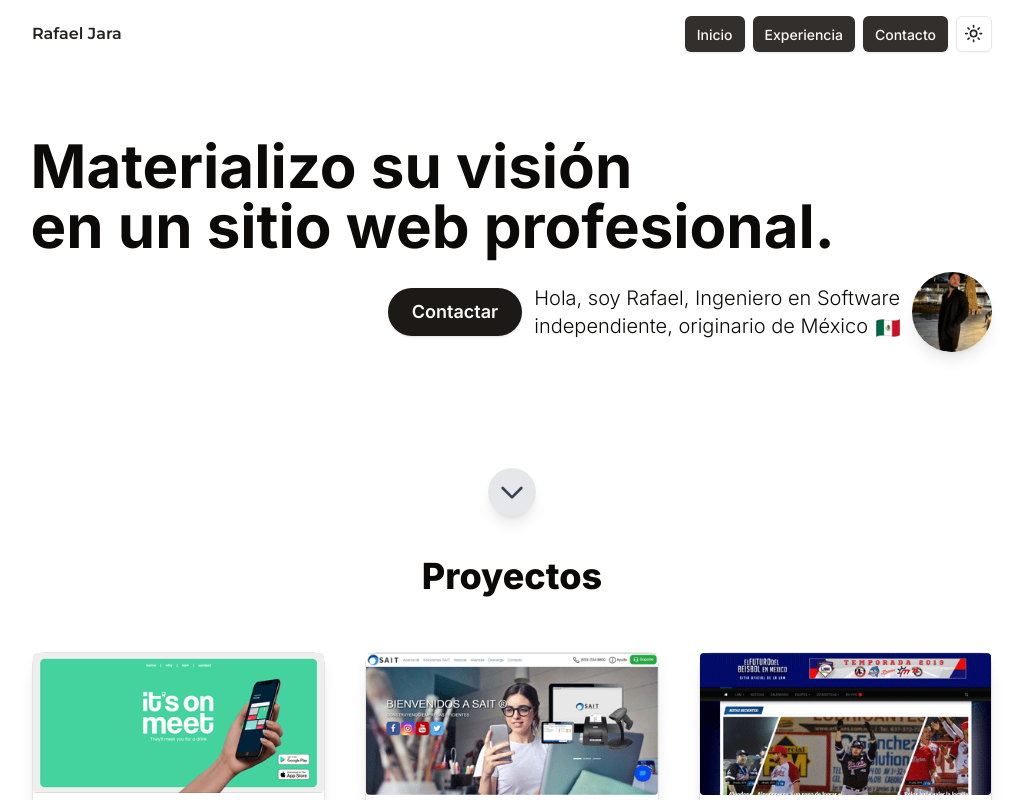
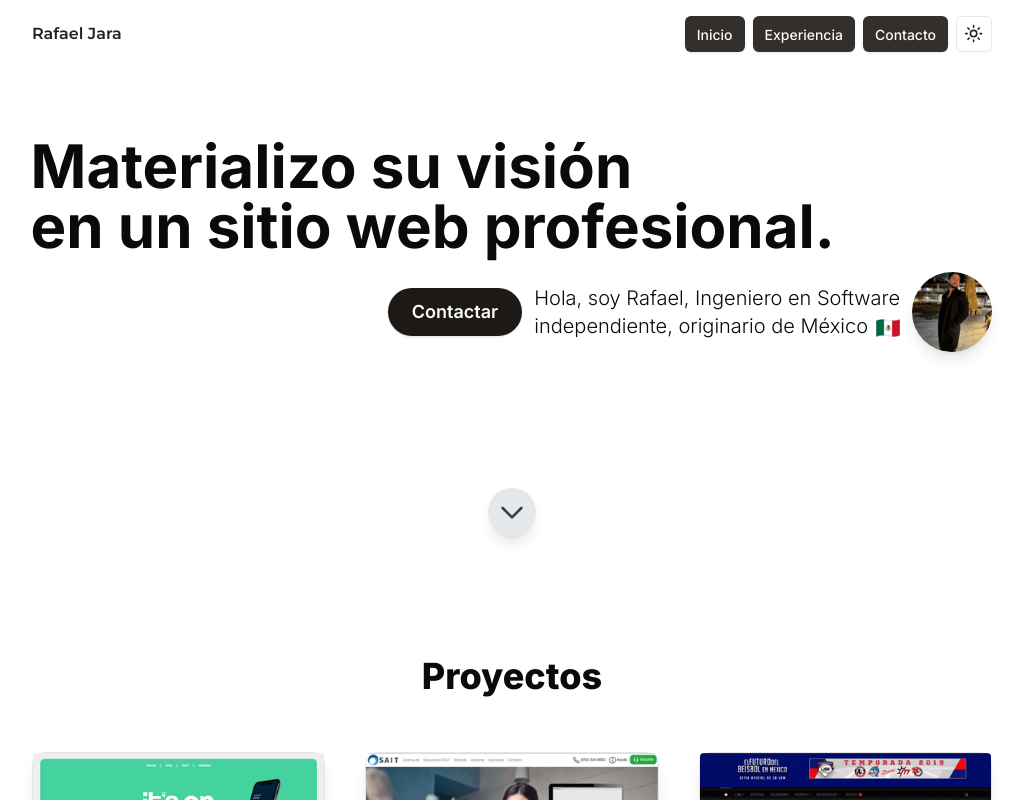
Before and after one commit to rafaeljara-dev/rafaeljara, a Next.js app: page / in a window 1280 px wide. Shown: the whole page, without its empty margins (128-1151 px from the left). Built offline with nearby package versions, Linux system fonts and the light colour scheme; no server answers.

Commit message:
pt scrooll rounded

```diff
--- a/app/globals.css
+++ b/app/globals.css
@@ -130,9 +130,4 @@ body,
     padding-top: 10rem;
     padding-bottom: 10rem;
   }
-
-  .lg\:py-30 {
-    padding-top: 10rem;
-    padding-bottom: 10rem;
-  }
 }
--- a/components/landing-content.tsx
+++ b/components/landing-content.tsx
@@ -59,7 +59,7 @@ export const LandingContent = () => {
     };
     return (
         <>
-            <div className="flex justify-center pt-5">
+            <div className="flex justify-center pt-10 pb-20">
                 <button
                     onClick={scrollToSecondDiv}
                     className="w-8 h-8 md:w-12 md:h-12 rounded-full bg-gray-200 flex items-center justify-center shadow-lg hover:bg-gray-300 focus:outline-none"
```
